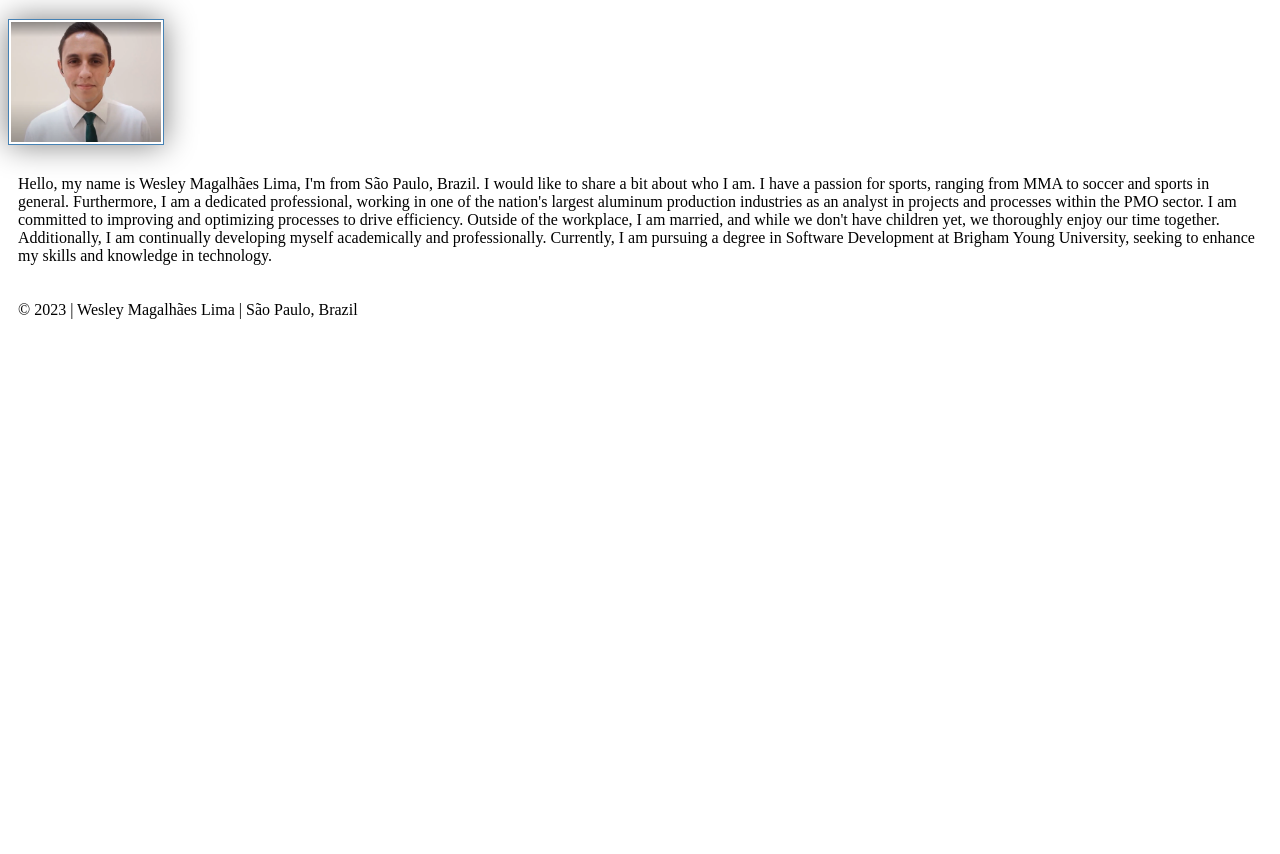
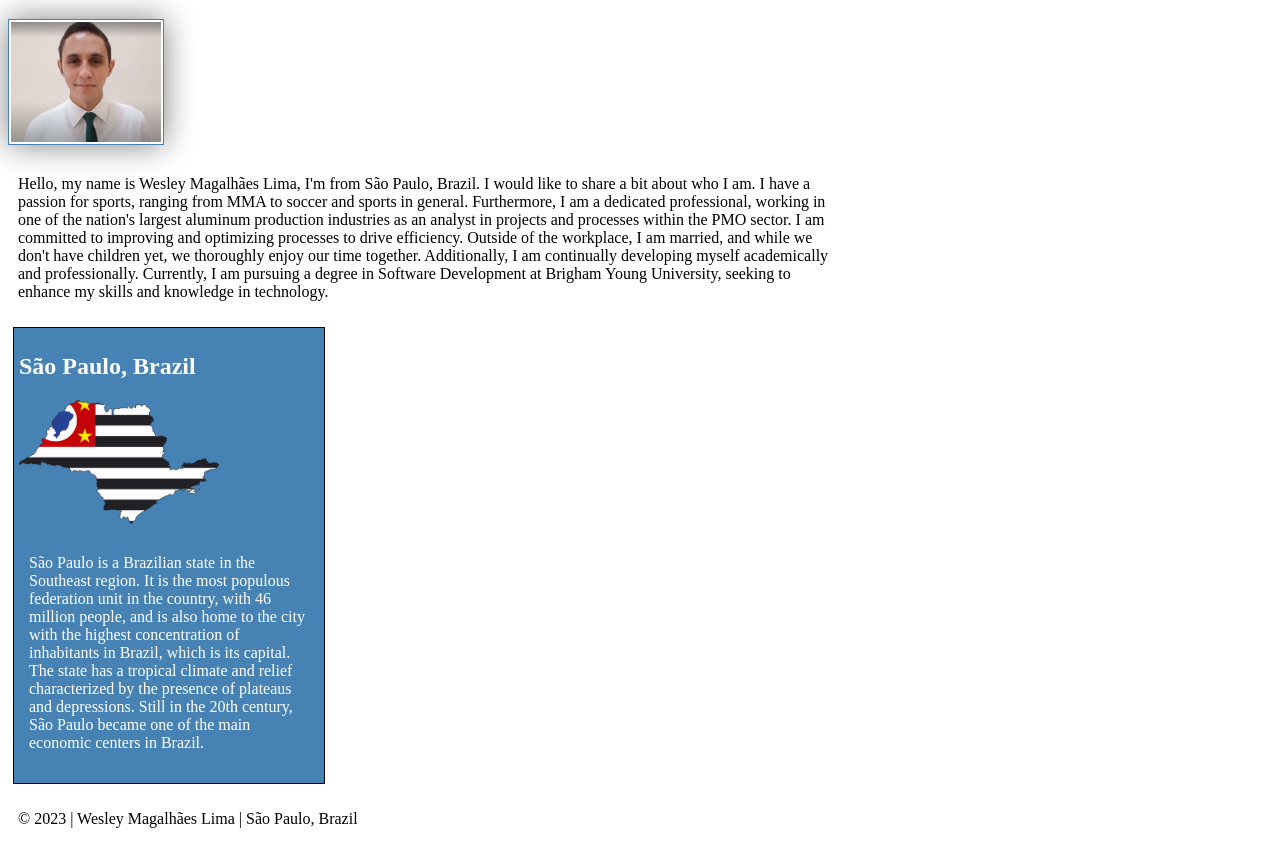
Before and after one commit to WesleyMagalhaesLima/wdd130, a plain HTML site: page index.html in a window 1280 px wide. Shown: the part 203-1057 px from the top of the page. Before the commit the page ends 800 px from the top, so only its background shows below. Drawn offline with Linux system fonts and the light colour scheme.

Commit message:
W02 Assignment Home Page Enhancement in progress

```diff
--- a/index.html
+++ b/index.html
@@ -5,6 +5,8 @@
     <meta name="viewport" content="width=device-width, initial-scale=1.0">
     <title>Wesley Magalhães Lima | WDD 130</title>
     <link rel="stylesheet" href="styles/styles.css">
+    <meta name="description" content="............">
+    <meta name="author" content="Wesley Magalhães Lima">
 </head>
 <body>
     <header>
@@ -29,6 +31,12 @@
             seeking to enhance my skills and knowledge in technology.
         </p>
     </main>
+    <aside>
+        <h2>São Paulo, Brazil</h2>
+        <img src="images/sao-paulo-flag.png" alt="São Paulo flag inside the perimeter of the state" width="200">
+        <p>São Paulo is a Brazilian state in the Southeast region. It is the most populous federation unit in the country, with 46 million people, and is also home to the city with the highest concentration of inhabitants in Brazil, which is its capital.
+            The state has a tropical climate and relief characterized by the presence of plateaus and depressions. Still in the 20th century, São Paulo became one of the main economic centers in Brazil.</p>
+    </aside>
     <footer>
         <p>&copy; 2023 | Wesley Magalhães Lima | São Paulo, Brazil</p>
     </footer>
--- a/styles/styles.css
+++ b/styles/styles.css
@@ -1,3 +1,7 @@
+main {
+    max-width: 840px;
+}
+
 nav {
     background-color: steelblue;
     padding: 10px;
@@ -13,7 +17,7 @@ h1 {
     color: steelblue;
 }
 
-img {
+main img {
     width: 150px;
     height: auto;
     border: 1px solid steelblue;
@@ -24,3 +28,18 @@ img {
 p {
     padding: 10px;
 }
+
+aside {
+    width: 300px;
+    margin: 5px;
+    border: 1px solid black;
+    padding: 5px;
+    background-color: steelblue;
+    color: white;
+}
+
+aside img {
+    width: 200px;
+    height: auto;
+    background-position: center;
+}
```
Also changed, not shown: images/sao-paulo-flag.png (added).
